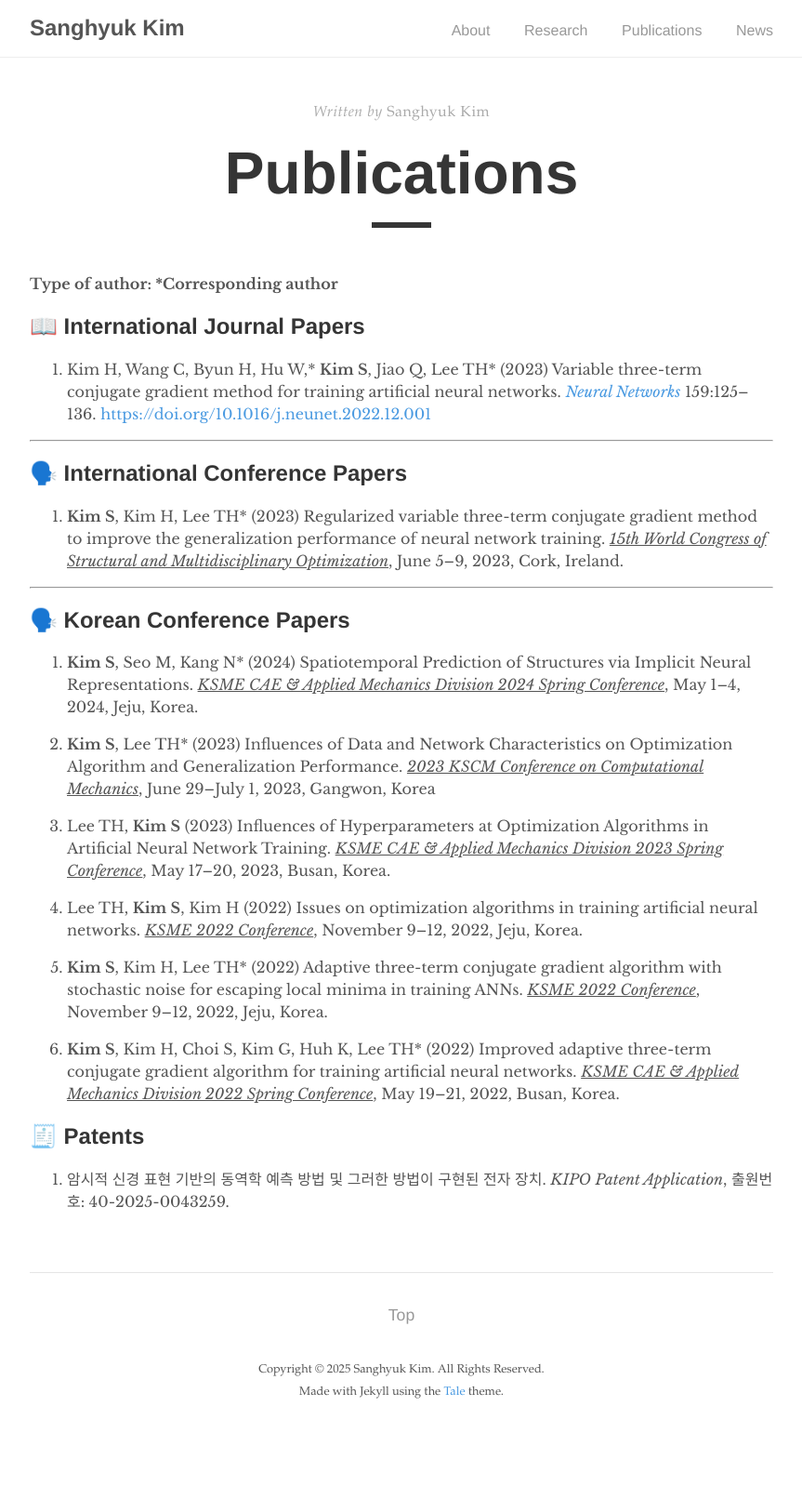
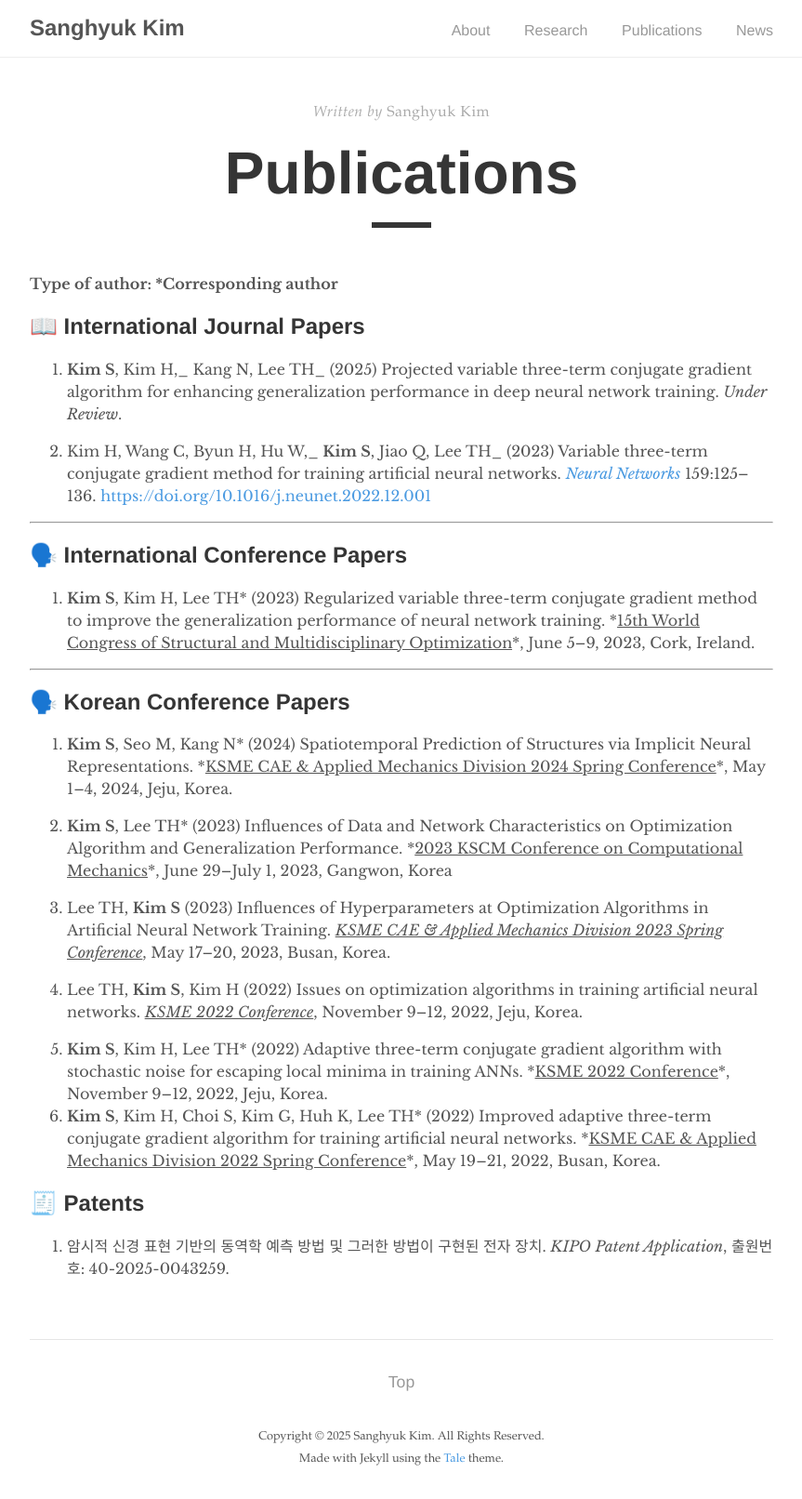
Before and after one commit to kim-sanghyuk/kim-sanghyuk.github.io, a Jekyll site: the page built from _pages/publications.md, in a window 1280 px wide. Shown: the whole page at 93% size, without its empty margins (208-1071 px from the left). Built offline with Jekyll 4.4.1, drawn with Linux system fonts in a browser that asks for light colours; before the commit the page ends 1540 px from its top, so only the background shows below that.

Commit message:
Update publications.md

```diff
--- a/_pages/publications.md
+++ b/_pages/publications.md
@@ -4,33 +4,37 @@ title: "Publications"
 author: "Sanghyuk Kim"
 permalink: /publications/
 published: true
+---
+
+**Type of author: \*Corresponding author**
+
+## 📖 International Journal Papers
+
+1. **Kim S**, Kim H,_ Kang N, Lee TH_ (2025) Projected variable three-term conjugate gradient algorithm for enhancing generalization performance in deep neural network training. _Under Review_.
+
+2. Kim H, Wang C, Byun H, Hu W,_ **Kim S**, Jiao Q, Lee TH_ (2023) Variable three-term conjugate gradient method for training artificial neural networks. [_Neural Networks_](https://www.sciencedirect.com/journal/neural-networks) 159:125–136. [https://doi.org/10.1016/j.neunet.2022.12.001](https://doi.org/10.1016/j.neunet.2022.12.001)
 
 ---
 
-**Type of author: *Corresponding author**
+## 🗣️ International Conference Papers
 
-## 📖 International Journal Papers
-1. Kim H, Wang C, Byun H, Hu W,* **Kim S**, Jiao Q, Lee TH* (2023) Variable three-term conjugate gradient method for training artificial neural networks. [*Neural Networks*](https://www.sciencedirect.com/journal/neural-networks) 159:125–136. [https://doi.org/10.1016/j.neunet.2022.12.001](https://doi.org/10.1016/j.neunet.2022.12.001)
+1. **Kim S**, Kim H, Lee TH* (2023) Regularized variable three-term conjugate gradient method to improve the generalization performance of neural network training. *<u>15th World Congress of Structural and Multidisciplinary Optimization</u>\*, June 5–9, 2023, Cork, Ireland.
 
-***
-
-## 🗣️ International Conference Papers
-1. **Kim S**, Kim H, Lee TH* (2023) Regularized variable three-term conjugate gradient method to improve the generalization performance of neural network training. *<u>15th World Congress of Structural and Multidisciplinary Optimization</u>*, June 5–9, 2023, Cork, Ireland.
-
-***
+---
 
 ## 🗣️ Korean Conference Papers
-1. **Kim S**, Seo M, Kang N* (2024) Spatiotemporal Prediction of Structures via Implicit Neural Representations. *<u>KSME CAE & Applied Mechanics Division 2024 Spring Conference</u>*, May 1–4, 2024, Jeju, Korea.
 
-2. **Kim S**, Lee TH* (2023) Influences of Data and Network Characteristics on Optimization Algorithm and Generalization Performance. *<u>2023 KSCM Conference on Computational Mechanics</u>*, June 29–July 1, 2023, Gangwon, Korea
+1. **Kim S**, Seo M, Kang N* (2024) Spatiotemporal Prediction of Structures via Implicit Neural Representations. *<u>KSME CAE & Applied Mechanics Division 2024 Spring Conference</u>\*, May 1–4, 2024, Jeju, Korea.
 
-3. Lee TH, **Kim S** (2023) Influences of Hyperparameters at Optimization Algorithms in Artificial Neural Network Training. *<u>KSME CAE & Applied Mechanics Division 2023 Spring Conference</u>*, May 17–20, 2023, Busan, Korea.
+2. **Kim S**, Lee TH* (2023) Influences of Data and Network Characteristics on Optimization Algorithm and Generalization Performance. *<u>2023 KSCM Conference on Computational Mechanics</u>\*, June 29–July 1, 2023, Gangwon, Korea
 
-4. Lee TH, **Kim S**, Kim H (2022) Issues on optimization algorithms in training artificial neural networks. *<u>KSME 2022 Conference</u>*, November 9–12, 2022, Jeju, Korea.
+3. Lee TH, **Kim S** (2023) Influences of Hyperparameters at Optimization Algorithms in Artificial Neural Network Training. _<u>KSME CAE & Applied Mechanics Division 2023 Spring Conference</u>_, May 17–20, 2023, Busan, Korea.
 
-5. **Kim S**, Kim H, Lee TH* (2022) Adaptive three-term conjugate gradient algorithm with stochastic noise for escaping local minima in training ANNs. *<u>KSME 2022 Conference</u>*, November 9–12, 2022, Jeju, Korea.
+4. Lee TH, **Kim S**, Kim H (2022) Issues on optimization algorithms in training artificial neural networks. _<u>KSME 2022 Conference</u>_, November 9–12, 2022, Jeju, Korea.
 
-6. **Kim S**, Kim H, Choi S, Kim G, Huh K, Lee TH* (2022) Improved adaptive three-term conjugate gradient algorithm for training artificial neural networks. *<u>KSME CAE & Applied Mechanics Division 2022 Spring Conference</u>*, May 19–21, 2022, Busan, Korea.
+5. **Kim S**, Kim H, Lee TH* (2022) Adaptive three-term conjugate gradient algorithm with stochastic noise for escaping local minima in training ANNs. *<u>KSME 2022 Conference</u>\*, November 9–12, 2022, Jeju, Korea.
+6. **Kim S**, Kim H, Choi S, Kim G, Huh K, Lee TH* (2022) Improved adaptive three-term conjugate gradient algorithm for training artificial neural networks. *<u>KSME CAE & Applied Mechanics Division 2022 Spring Conference</u>\*, May 19–21, 2022, Busan, Korea.
 
 ## 🧾 Patents
-1. 암시적 신경 표현 기반의 동역학 예측 방법 및 그러한 방법이 구현된 전자 장치. *KIPO Patent Application*, 출원번호: 40-2025-0043259.
+
+1. 암시적 신경 표현 기반의 동역학 예측 방법 및 그러한 방법이 구현된 전자 장치. _KIPO Patent Application_, 출원번호: 40-2025-0043259.
```
